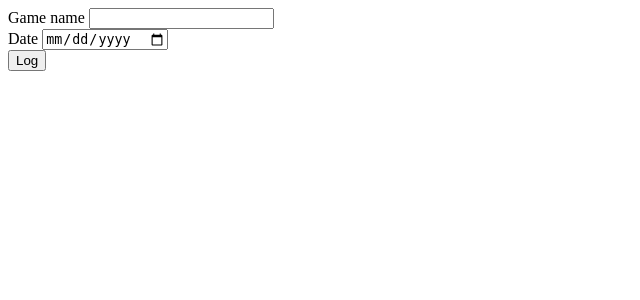
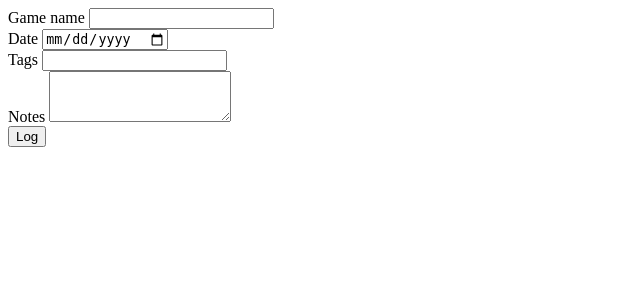
Before and after one commit to rrees/game-logger, a Python web app: template templates/forms/log.html in a window 1280 px wide. Shown: the top 300 px of the page, without its empty margins (0-640 px from the left). Run offline with Jinja, Linux system fonts and the light colour scheme; the template is opened without the code that fills it, so the values that code supplies are empty.

Commit message:
Adds a few new fields to the logging form

```diff
--- a/templates/forms/log.html
+++ b/templates/forms/log.html
@@ -11,5 +11,15 @@
 	<input type="date" name="date_played" id="date-played" class="form-control" required {% if today %}value="{{today}}"{% endif %}/>
 </div>
 
+<div class="form-group">
+	<label for="tags">Tags</label>
+	<input type="text" name="tags" id="tags" class="form-control" />
+</div>
+
+<div class="form-group">
+	<label for="notes">Notes</label>
+	<textarea id="notes"name="notes" class="form-control" rows="3"></textarea>
+</div>
+
 <button type="submit" class="btn btn-default">Log</button>
 </form>
```
